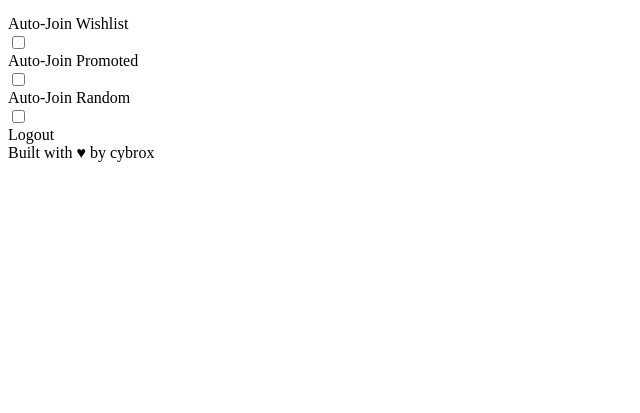
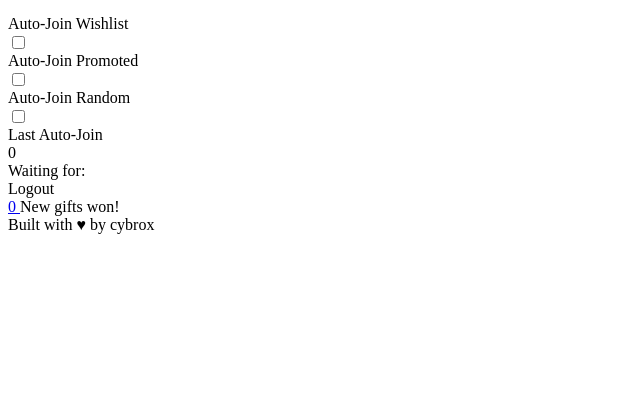
Before and after one commit to cybrox/giftfox, a PHP site: template app/views/fox.php in a window 1280 px wide. Shown: the part 387-800 px from the top of the page, without its empty margins (0-640 px from the left). Run offline with PHP 8.4, Linux system fonts and the light colour scheme; the template is opened without the code that fills it, so the values that code supplies are empty.

Commit message:
Added more UI stuff

```diff
--- a/app/controllers/home_controller.php
+++ b/app/controllers/home_controller.php
@@ -8,7 +8,7 @@
 
 
         public function fox() {
-            $c = curl_init('http://www.steamgifts.com/giveaways/search?type=wishlist');
+            $c = curl_init('http://www.steamgifts.com/giveaways/entered');
 
             curl_setopt($c, CURLOPT_VERBOSE, TRUE);
             curl_setopt($c, CURLOPT_RETURNTRANSFER, true);
@@ -26,13 +26,13 @@
                 preg_match("/a href\=\"\/user\/([A-z0-9_]+)\" class\=\"/si", $page, $username);
                 preg_match("/<div class=\"nav__avatar-inner-wrap\" style\=\"background-image:url\(https\:\/\/steamcdn\-a\.akamaihd\.net\/steamcommunity\/public\/images\/avatars\/([A-z0-9]+\/[A-z0-9]+)_medium.jpg\);\">/si", $page, $useravtr);
                 preg_match("/<a class=\"nav__button nav__button--is-dropdown\" href=\"\/account\">Account \(<span class=\"nav__points\">([0-9]+)<\/span>P \/ <span title=\"[0-9_\.]+\">Level ([0-9]{1,2})<\/span>\)/si", $page, $userdata);
-                preg_match_all("/<h2 class\=\"giveaway__heading\"\>/si", $page, $wishlist);
+                preg_match_all("/<a class\=\"table__column__heading\" href\=\"\/giveaway\/[A-z0-9]+\/[A-z0-9-]+\">[^<]+<\/a>/si", $page, $wishlist);
 
                 Registry::set('username', $username[1]);
                 Registry::set('useravtr', $useravtr[1]);
                 Registry::set('userpnts', $userdata[1]);
                 Registry::set('userlvls', $userdata[2]);
-                Registry::set('userwish', count($wishlist[0]) - 41);
+                Registry::set('userjoin', str_replace('href="', 'href="http://steamgifts.com', implode(',&nbsp;&nbsp;', $wishlist[0])));
 
                 View::render('fox');
             }
--- a/app/views/fox.php
+++ b/app/views/fox.php
@@ -65,9 +65,24 @@
                 </div>
             </div>
         </div>
+        <div class="row">
+            <div class="col-xs-6"><span class="fox-title">Last Auto-Join</span></div>
+            <div class="col-xs-6"><span class="fox-title">0</span></div>
+        </div>
+        <div class="row justify fox-waiting">
+            <div class="col-xs-12">
+                Waiting for: <?php __('userjoin'); ?>
+            </div>
+        </div>
     </div>
 
     <div class="fox-footer">
-        <a data-query="click(logout)">Logout</a>
+        <a class="fox-logout" data-query="click(logout)">Logout</a>
+        <div class="new-won">
+            <a href="http://www.steamgifts.com/giveaways/won" target="_blank">
+                <span class="new-won-count">0</span>
+            </a>
+            <span>New gifts won!</span>
+        </div>
     </div>
 </div>
--- a/app/views/header.php
+++ b/app/views/header.php
@@ -10,8 +10,10 @@
 
     <header>
         <h1 class="page-logo">
-            <span>GIFT</span>
-            <span class="page-logo-fox">FOX</span>
+            <a href="./">
+                <span class="page-logo-nrm">GIFT</span>
+                <span class="page-logo-fox">FOX</span>
+            </a>
         </h1>
     </header>
 
```
Also changed, not shown: public/stylesheets/application.css (+47 -4 lines).
